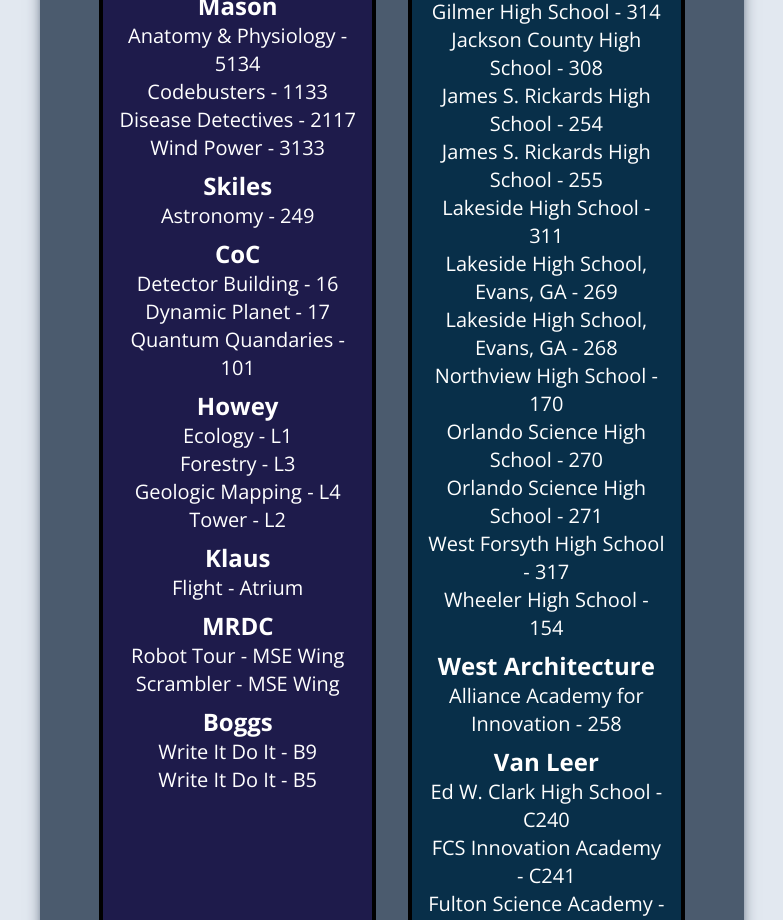
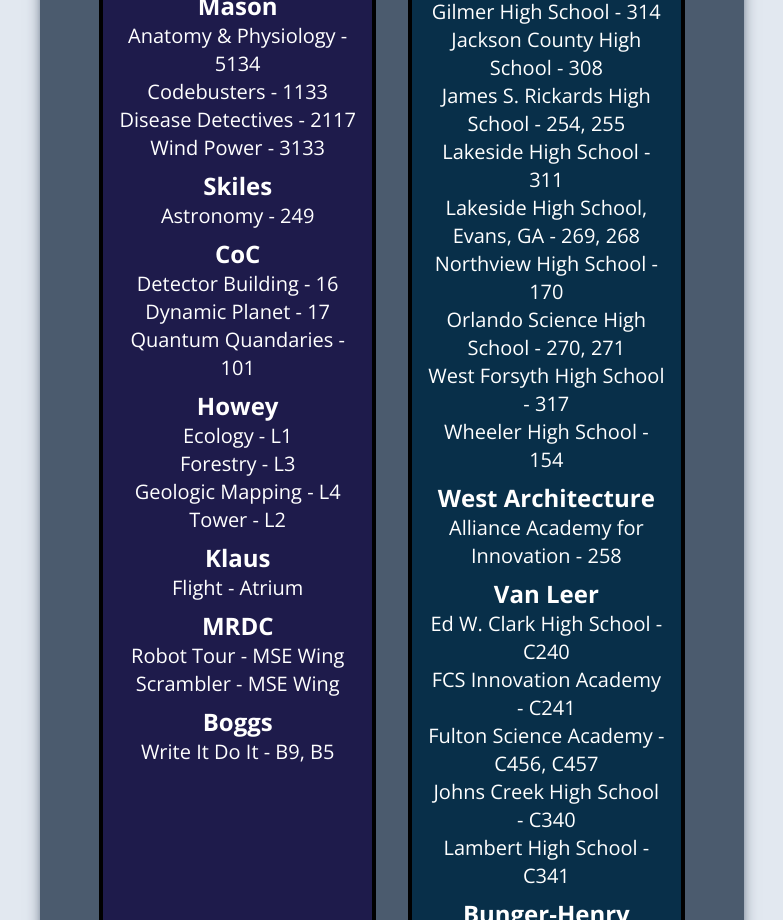
Before and after one commit to scioly-gatech/website, a Next.js app: page /currentTournament/map in a window 1280 px wide. Shown: the part 1880-2800 px from the top of the page, without its empty margins (248-1031 px from the left). Built offline with nearby package versions, Linux system fonts and the light colour scheme; some icons are missing.

Commit message:
Group by for events/homerooms with multiple room numbers

```diff
--- a/data/locations/yellowJacketInvitational.ts
+++ b/data/locations/yellowJacketInvitational.ts
@@ -7,135 +7,136 @@
   {
     label: "East Architecture",
     position: [33.776218438041454, -84.39499178593599],
-    events: [{ eventName: "Pokemon Pathology", eventRoom: "309" }],
-    homerooms: [
-      { schoolName: "Chattahoochee High School", homeRoom: "207" },
-      { schoolName: "The Westminster Schools", homeRoom: "107" },
+    events: [{ eventName: "Pokemon Pathology", eventRooms: ["309"] }],
+    schoolHomeRooms: [
+      { schoolName: "Chattahoochee High School", homeRooms: ["207"] },
+      { schoolName: "The Westminster Schools", homeRooms: ["107"] },
     ],
   },
   {
     label: "CULC",
     position: [33.775000536193694, -84.3963075155798],
     events: [
-      { eventName: "Chem Lab", eventRoom: "571" },
-      { eventName: "Experimental Design", eventRoom: "573" },
-      { eventName: "Fermi Questions/Awards", eventRoom: "152" },
-      { eventName: "Forensics", eventRoom: "581" },
+      { eventName: "Chem Lab", eventRooms: ["571"] },
+      { eventName: "Experimental Design", eventRooms: ["573"] },
+      { eventName: "Fermi Questions/Awards", eventRooms: ["152"] },
+      { eventName: "Forensics", eventRooms: ["581"] },
     ],
-    homerooms: [
-      { schoolName: "Lexington High School", homeRoom: "129" },
-      { schoolName: "South Cobb High School", homeRoom: "423" },
+    schoolHomeRooms: [
+      { schoolName: "Lexington High School", homeRooms: ["129"] },
+      { schoolName: "South Cobb High School", homeRooms: ["423"] },
     ],
   },
   {
     label: "IC",
     position: [33.77550128156202, -84.40126053276917],
     events: [
-      { eventName: "Fossils", eventRoom: "109" },
-      { eventName: "Microbe Mission", eventRoom: "115" },
-      { eventName: "Optics", eventRoom: "103" },
+      { eventName: "Fossils", eventRooms: ["109"] },
+      { eventName: "Microbe Mission", eventRooms: ["115"] },
+      { eventName: "Optics", eventRooms: ["103"] },
     ],
   },
   {
     label: "Love",
     position: [33.776747491187, -84.40180663214677],
-    events: [{ eventName: "Air Trajectory", eventRoom: "Atrium" }],
+    events: [{ eventName: "Air Trajectory", eventRooms: ["Atrium"] }],
   },
   {
     label: "Mason",
     position: [33.776649522247936, -84.39903525838923],
     events: [
-      { eventName: "Anatomy & Physiology", eventRoom: "5134" },
-      { eventName: "Codebusters", eventRoom: "1133" },
-      { eventName: "Disease Detectives", eventRoom: "2117" },
-      { eventName: "Wind Power", eventRoom: "3133" },
+      { eventName: "Anatomy & Physiology", eventRooms: ["5134"] },
+      { eventName: "Codebusters", eventRooms: ["1133"] },
+      { eventName: "Disease Detectives", eventRooms: ["2117"] },
+      { eventName: "Wind Power", eventRooms: ["3133"] },
     ],
   },
   {
     label: "Skiles",
     position: [33.77369858338894, -84.39596400393388],
-    events: [{ eventName: "Astronomy", eventRoom: "249" }],
-    homerooms: [
-      { schoolName: "Campbell High School", homeRoom: "168" },
-      { schoolName: "Collins Hill High School", homeRoom: "169" },
-      { schoolName: "East Coweta High School", homeRoom: "171" },
-      { schoolName: "Gilmer High School", homeRoom: "314" },
-      { schoolName: "Jackson County High School", homeRoom: "308" },
-      { schoolName: "James S. Rickards High School", homeRoom: "254" },
-      { schoolName: "James S. Rickards High School", homeRoom: "255" },
-      { schoolName: "Lakeside High School", homeRoom: "311" },
-      { schoolName: "Lakeside High School, Evans, GA", homeRoom: "269" },
-      { schoolName: "Lakeside High School, Evans, GA", homeRoom: "268" },
-      { schoolName: "Northview High School", homeRoom: "170" },
-      { schoolName: "Orlando Science High School", homeRoom: "270" },
-      { schoolName: "Orlando Science High School", homeRoom: "271" },
-      { schoolName: "West Forsyth High School", homeRoom: "317" },
-      { schoolName: "Wheeler High School", homeRoom: "154" },
+    events: [{ eventName: "Astronomy", eventRooms: ["249"] }],
+    schoolHomeRooms: [
+      { schoolName: "Campbell High School", homeRooms: ["168"] },
+      { schoolName: "Collins Hill High School", homeRooms: ["169"] },
+      { schoolName: "East Coweta High School", homeRooms: ["171"] },
+      { schoolName: "Gilmer High School", homeRooms: ["314"] },
+      { schoolName: "Jackson County High School", homeRooms: ["308"] },
+      {
+        schoolName: "James S. Rickards High School",
+        homeRooms: ["254", "255"],
+      },
+      { schoolName: "Lakeside High School", homeRooms: ["311"] },
+      {
+        schoolName: "Lakeside High School, Evans, GA",
+        homeRooms: ["269", "268"],
+      },
+      { schoolName: "Northview High School", homeRooms: ["170"] },
+      { schoolName: "Orlando Science High School", homeRooms: ["270", "271"] },
+      { schoolName: "West Forsyth High School", homeRooms: ["317"] },
+      { schoolName: "Wheeler High School", homeRooms: ["154"] },
     ],
   },
   {
     label: "CoC",
     position: [33.77769047534177, -84.39732736008136],
     events: [
-      { eventName: "Detector Building", eventRoom: "16" },
-      { eventName: "Dynamic Planet", eventRoom: "17" },
-      { eventName: "Quantum Quandaries", eventRoom: "101" },
+      { eventName: "Detector Building", eventRooms: ["16"] },
+      { eventName: "Dynamic Planet", eventRooms: ["17"] },
+      { eventName: "Quantum Quandaries", eventRooms: ["101"] },
     ],
   },
   {
     label: "Howey",
     position: [33.7776405764111, -84.3986783057815],
     events: [
-      { eventName: "Ecology", eventRoom: "L1" },
-      { eventName: "Forestry", eventRoom: "L3" },
-      { eventName: "Geologic Mapping", eventRoom: "L4" },
-      { eventName: "Tower", eventRoom: "L2" },
+      { eventName: "Ecology", eventRooms: ["L1"] },
+      { eventName: "Forestry", eventRooms: ["L3"] },
+      { eventName: "Geologic Mapping", eventRooms: ["L4"] },
+      { eventName: "Tower", eventRooms: ["L2"] },
     ],
   },
   {
     label: "Klaus",
     position: [33.777180777225105, -84.39583656160448],
-    events: [{ eventName: "Flight", eventRoom: "Atrium" }],
+    events: [{ eventName: "Flight", eventRooms: ["Atrium"] }],
   },
   {
     label: "MRDC",
     position: [33.77681638264601, -84.40059685584552],
     events: [
-      { eventName: "Robot Tour", eventRoom: "MSE Wing" },
-      { eventName: "Scrambler", eventRoom: "MSE Wing" },
+      { eventName: "Robot Tour", eventRooms: ["MSE Wing"] },
+      { eventName: "Scrambler", eventRooms: ["MSE Wing"] },
     ],
   },
   {
     label: "Boggs",
     position: [33.775885403501604, -84.39975333174158],
-    events: [
-      { eventName: "Write It Do It", eventRoom: "B9" },
-      { eventName: "Write It Do It", eventRoom: "B5" },
-    ],
+    events: [{ eventName: "Write It Do It", eventRooms: ["B9", "B5"] }],
   },
   {
     label: "West Architecture",
     position: [33.77606247565049, -84.3961210569472],
-    homerooms: [
-      { schoolName: "Alliance Academy for Innovation", homeRoom: "258" },
+    schoolHomeRooms: [
+      { schoolName: "Alliance Academy for Innovation", homeRooms: ["258"] },
     ],
   },
   {
     label: "Van Leer",
     position: [33.776151279047426, -84.39710091742755],
-    homerooms: [
-      { schoolName: "Ed W. Clark High School", homeRoom: "C240" },
-      { schoolName: "FCS Innovation Academy", homeRoom: "C241" },
-      { schoolName: "Fulton Science Academy", homeRoom: "C456" },
-      { schoolName: "Fulton Science Academy", homeRoom: "C457" },
-      { schoolName: "Johns Creek High School", homeRoom: "C340" },
-      { schoolName: "Lambert High School", homeRoom: "C341" },
+    schoolHomeRooms: [
+      { schoolName: "Ed W. Clark High School", homeRooms: ["C240"] },
+      { schoolName: "FCS Innovation Academy", homeRooms: ["C241"] },
+      { schoolName: "Fulton Science Academy", homeRooms: ["C456", "C457"] },
+      { schoolName: "Johns Creek High School", homeRooms: ["C340"] },
+      { schoolName: "Lambert High School", homeRooms: ["C341"] },
     ],
   },
   {
     label: "Bunger-Henry",
     position: [33.77582399765655, -84.39827320393375],
-    homerooms: [{ schoolName: "Northgate High School", homeRoom: "380" }],
+    schoolHomeRooms: [
+      { schoolName: "Northgate High School", homeRooms: ["380"] },
+    ],
   },
 ];
 
--- a/src/app/components/TournamentMap.tsx
+++ b/src/app/components/TournamentMap.tsx
@@ -13,12 +13,12 @@
 
 export interface EventRoom {
   eventName: string;
-  eventRoom: string;
+  eventRooms: string[];
 }
 
-export interface HomeRoom {
+export interface SchoolHomeRoom {
   schoolName: string;
-  homeRoom: string;
+  homeRooms: string[];
 }
 
 export interface Location {
@@ -33,7 +33,7 @@
 
 export interface TournamentLocation extends Location {
   events?: EventRoom[];
-  homerooms?: HomeRoom[];
+  schoolHomeRooms?: SchoolHomeRoom[];
 }
 
 export interface TournamentMapProps {
@@ -66,28 +66,28 @@
                   <p className="font-bold text-lg">Events</p>
                   <ul>
                     {tournamentLocation.events.map(
-                      ({ eventName, eventRoom }) => {
+                      ({ eventName, eventRooms }) => {
                         return (
                           <li
                             key={eventName}
-                          >{`${eventName} - ${eventRoom}`}</li>
+                          >{`${eventName} - ${eventRooms.join(", ")}`}</li>
                         );
                       }
                     )}
                   </ul>
                 </>
               )}
-              {tournamentLocation.homerooms && (
+              {tournamentLocation.schoolHomeRooms && (
                 <>
                   <p className="font-bold text-lg/6">Home Rooms</p>
 
                   <ul>
-                    {tournamentLocation.homerooms.map(
-                      ({ schoolName, homeRoom }) => {
+                    {tournamentLocation.schoolHomeRooms.map(
+                      ({ schoolName, homeRooms }) => {
                         return (
                           <li
                             key={schoolName}
-                          >{`${schoolName} - ${homeRoom}`}</li>
+                          >{`${schoolName} - ${homeRooms.join(", ")}`}</li>
                         );
                       }
                     )}
--- a/src/app/currentTournament/map/page.tsx
+++ b/src/app/currentTournament/map/page.tsx
@@ -104,11 +104,11 @@
                     <div>
                       <ul>
                         {tournamentLocation.events.map(
-                          ({ eventName, eventRoom }) => {
+                          ({ eventName, eventRooms }) => {
                             return (
                               <li
                                 key={eventName}
-                              >{`${eventName} - ${eventRoom}`}</li>
+                              >{`${eventName} - ${eventRooms.join(", ")}`}</li>
                             );
                           }
                         )}
@@ -121,7 +121,7 @@
             <div className="basis-full lg:basis-5/12 border-4 border-black p-4 m-4 dark:text-white dark:border-white bg-sky-950">
               <p className="font-bold text-3xl underline">Home Rooms</p>
               {tournamentLocations.map((tournamentLocation) => {
-                if (!tournamentLocation.homerooms) {
+                if (!tournamentLocation.schoolHomeRooms) {
                   return null;
                 }
 
@@ -132,12 +132,12 @@
                     </p>
                     <div>
                       <ul>
-                        {tournamentLocation.homerooms.map(
-                          ({ schoolName, homeRoom }) => {
+                        {tournamentLocation.schoolHomeRooms.map(
+                          ({ schoolName, homeRooms }) => {
                             return (
                               <li
                                 key={schoolName}
-                              >{`${schoolName} - ${homeRoom}`}</li>
+                              >{`${schoolName} - ${homeRooms.join(", ")}`}</li>
                             );
                           }
                         )}
```
